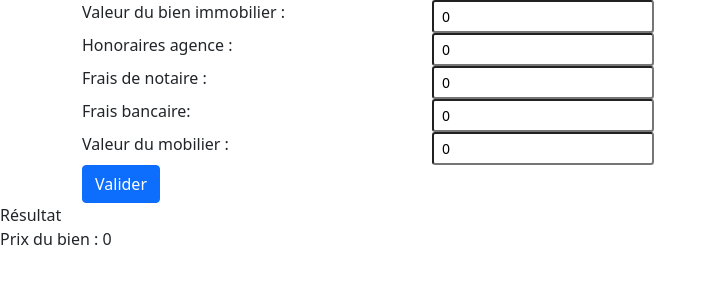
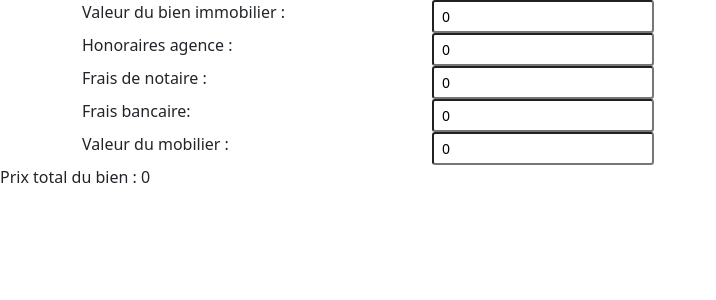
Before and after one commit to JCB1980/Projet-Vue, a Vue app: page / in a window 1280 px wide. Shown: the top 300 px of the page, without its empty margins (0-716 px from the left). Built offline with nearby package versions, Linux system fonts and the light colour scheme.

Commit message:
Réorg des fichiers

```diff
--- a/src/components/Formulaire2.vue
+++ b/src/components/Formulaire2.vue
@@ -28,10 +28,6 @@
 
         </div>
 
-        <div>
-            <!--@click="calculer"-->
-            <button class="btn btn-primary">Valider</button>
-        </div>
     </div>
 
 </template>
@@ -40,7 +36,7 @@
 
 <script setup lang="ts">
 
-import { useLmnpService } from '../LMNPService';
+import { useLmnpService } from '../services/LMNPService';
 
 const { lmnp } = useLmnpService();
 
--- a/src/components/ValeursAmortissables2.vue
+++ b/src/components/ValeursAmortissables2.vue
@@ -1,14 +1,15 @@
 <template>
+  <div>
 
-  <div>Résultat </div>
+    <span>Prix total du bien : {{ lmnp.valeurAmortissable }}</span>
 
-  <span>Prix du bien : {{lmnp.valeurAmortissable}}</span>
+  </div>
 
 </template>
 
 <script setup lang="ts">
 
-import { useLmnpService } from '../LMNPService';
+import { useLmnpService } from '../services/LMNPService';
 
 const { lmnp } = useLmnpService();
 
--- a/src/LMNPService.ts
+++ b/src/services/LMNPService.ts
@@ -1,6 +1,6 @@
 import { watch, watchEffect, reactive } from 'vue';
-import { LMNP } from '@/LMNPModel';
-import { ValeurImmobilisable } from './ValeurImmobilisableModel';
+import { LMNP } from '../models/LMNPModel';
+import { ValeurImmobilisable } from '../models/ValeurImmobilisableModel';
 
 const lmnp = reactive(new LMNP())
 
```
Also changed, not shown: src/models/LMNPModel.ts (renamed from src/LMNPModel.ts), src/models/ValeurImmobilisableModel.ts (renamed from src/ValeurImmobilisableModel.ts).
